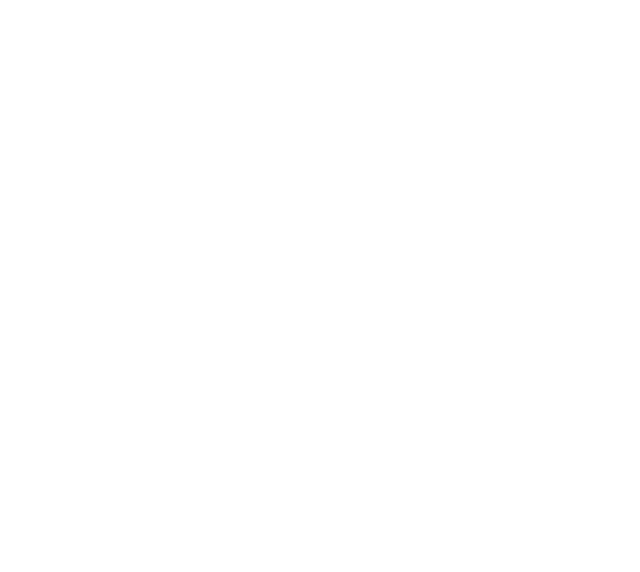
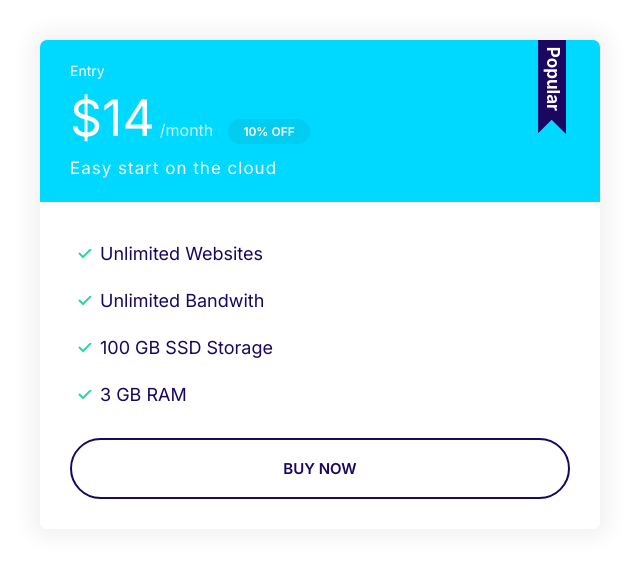
Before and after one commit to Daoud-babaammi/Doushify, a plain HTML site: page index.html in a window 1280 px wide. Shown: the whole page, without its empty margins (0-640 px from the left). Drawn offline with Linux system fonts and the light colour scheme.

Commit message:
Define cards.

```diff
--- a/css/styles.css
+++ b/css/styles.css
@@ -110,6 +110,7 @@ a {
 
 .badge--small {
     font-size: 1.6rem;
+    padding: 0.5rem 1.5rem;
 }
 
 @media screen and (min-width: 1024px) {
@@ -294,3 +295,70 @@ a {
     background: var(--color-secondary);
     color: #fff;
   }
+
+  .card--secondary .badge--secondary {
+      background: #02cdf1;
+
+  }
+
+  /* plans */
+
+  .plan__name  {
+      color: #fff;
+      margin: 0;
+      font-weight: 500;
+      font-size: 2.4rem;
+  }
+
+  .plan__price {
+    font-size: 6rem;
+  }
+
+  .plan__billing-cycle {
+        font-size: 2.4rem;
+        font-weight: 300;
+        opacity: 0.8;
+        margin-right: 1rem;
+  }
+
+.plan__description {
+    font-size: 2rem;
+    font-weight: 300;
+    letter-spacing: 1px;
+    display: block;
+}
+
+.plan .list__item {
+    margin-bottom: 2rem;
+
+}
+
+.plan--popular .card__header{
+    position: relative;
+}
+
+.plan--popular .card__header::before {
+    content: url(../images/popular.svg);
+    width: 40px;
+    display: inline-block;
+    position: absolute;
+top: -6px;
+right: 5%;
+}
+
+@media screen and (min-width: 1024px) {
+    .plan__name {
+        font-size: 1.4rem;
+    }
+
+    .plan__price {
+        font-size: 5rem;
+    }
+
+    .plan__billing-cycle {
+        font-size: 1.6rem;
+    }
+     .plan__description {
+         font-size: 1.7rem;
+     }
+}
--- a/index.html
+++ b/index.html
@@ -14,5 +14,28 @@
     <link rel="stylesheet" href="/css/normalize.css" />
     <link rel="stylesheet" href="/css/styles.css" />
   </head>
-  <body></body>
+  <body>
+    <div style="width: 50%; padding: 4rem">
+      <div class="plan plan--popular">
+        <div class="card card--secondary">
+          <header class="card__header">
+            <h3 class="plan__name">Entry</h3>
+            <span class="plan__price">$14</span>
+            <span class="plan__billing-cycle">/month</span>
+            <span class="badge badge--secondary badge--small">10% OFF</span>
+            <span class="plan__description">Easy start on the cloud</span>
+          </header>
+          <div class="card__body">
+            <ul class="list list--tick">
+              <li class="list__item">Unlimited Websites</li>
+              <li class="list__item">Unlimited Bandwith</li>
+              <li class="list__item">100 GB SSD Storage</li>
+              <li class="list__item">3 GB RAM</li>
+            </ul>
+            <button class="btn btn--outline btn--block">Buy Now</button>
+          </div>
+        </div>
+      </div>
+    </div>
+  </body>
 </html>
```
Also changed, not shown: componts/cards.html (+50 -0 lines), images/popular.svg (added).
